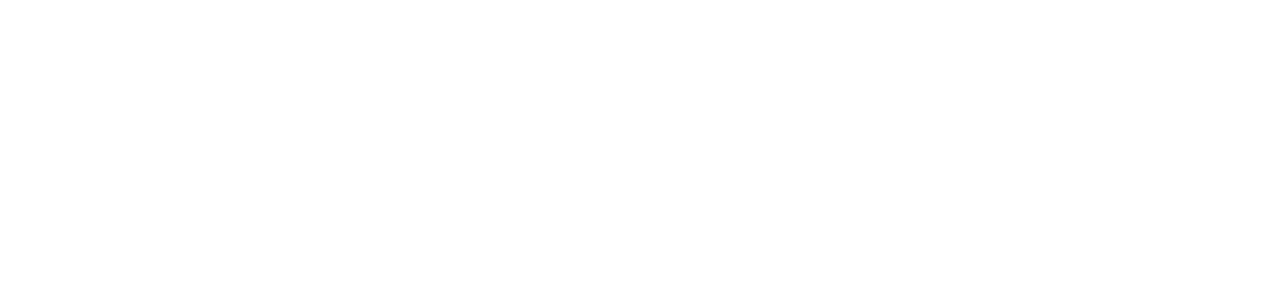
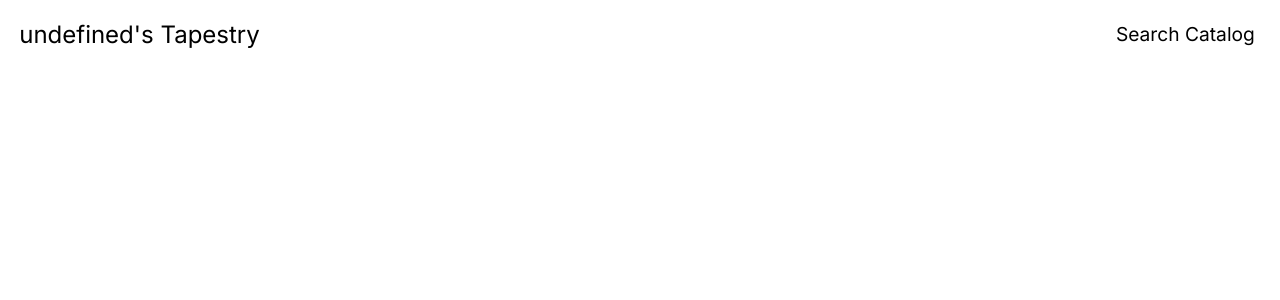
Before and after one commit to tyristhompson/thegreattapestry, a React (Vite) app in the folder Frontend/The-Great-Tapestry/: page /profile in a window 1280 px wide. Before the commit this address had no page. Shown: the top 300 px of the page. Built offline with nearby package versions, Linux system fonts and the light colour scheme.

Commit message:
implement profile rendering on successful login

```diff
--- a/Frontend/The-Great-Tapestry/src/components/App.jsx
+++ b/Frontend/The-Great-Tapestry/src/components/App.jsx
@@ -1,16 +1,27 @@
-import { Routes, Route } from 'react-router';
+import { Routes, Route, useNavigate } from 'react-router';
+import { useState } from 'react';
 import './App.css';
 import HomePage from './Home/Homepage';
 import Login from './Login/Login';
 import Register from './Register/Register';
+import Profile from './Profile/Profile';
 
 function App() {
+  const navigate = useNavigate();
+  const [user, setUser] = useState({});
+
+  function loginUser(user) {
+    setUser(user);
+    navigate("/profile");
+  }
+
   return (
     <>
       <Routes>
         <Route index element={<HomePage />} />
-        <Route path="/login" element={<Login />} />
-        <Route path="/register" element={<Register />} />
+        <Route path="/login" element={<Login loginUser={loginUser}/>} />
+        <Route path="/register" element={<Register loginUser={loginUser}/>} />
+        <Route path="/profile" element={<Profile user={user}/>} />
       </Routes>
     </>
   )
--- a/Frontend/The-Great-Tapestry/src/components/Login/Login.jsx
+++ b/Frontend/The-Great-Tapestry/src/components/Login/Login.jsx
@@ -4,13 +4,12 @@
 import axios from "axios";
 import Form from "./Form";
 
-function Login() {
+function Login(props) {
     const [fetchError, setFetchError] = useState(false);
     const [fetchErrorMessage, setFetchErrorMessage] = useState("")
 
 
     async function findUser(username, password) {
-        // console.log("sending api request to check user credentials...", username, password);
         try {
             const response = await axios.post("http://localhost:3000/login", {
                 username: username,
@@ -18,7 +17,7 @@
             });
 
             const user = response.data.user;
-            console.log("response from api:", user);
+            props.loginUser(user);
 
         } catch (error) {
             const responseError = error.response.data.error;
@@ -39,7 +38,7 @@
             <div className={styles.body}>
                 <img className={styles.profileImg} src="./images/profile-svgrepo-com.svg" alt="" />
                 <Form findUser={findUser} type="login" />
-                <p className={styles.subText}>Don't have an account? <a href="/register">Register here.</a></p>
+                <p className={styles.subText}>{"Don't have an account?"} <a href="/register">Register here.</a></p>
                 {fetchError && <p className={styles.errorMessage}>{fetchErrorMessage}</p>}
             </div>
         </>
--- /dev/null
+++ b/Frontend/The-Great-Tapestry/src/components/Profile/Profile.jsx
@@ -0,0 +1,21 @@
+import styles from "./Profile.module.css";
+import { useState } from "react";
+
+function Profile(props) {
+    const {username} = props.user;
+
+    return (
+        <>
+            <div className={styles.container}>
+                <div className={styles.header}>
+                    <h2>
+                        {username + "'s"} Tapestry
+                    </h2>
+                    <button className={styles.clearButton}><a href="/search">Search Catalog</a></button>
+                </div>
+            </div>
+        </>
+    )
+}
+
+export default Profile;
--- /dev/null
+++ b/Frontend/The-Great-Tapestry/src/components/Profile/Profile.module.css
@@ -0,0 +1,63 @@
+* {
+    font-family: "Inter", sans-serif;
+}
+
+.container {
+    margin: 0;
+    display: flex;
+    flex-direction: column;
+    gap: 10rem;
+}
+
+h2 {
+    font-weight: 400;
+}
+
+.hero {
+    font-weight: 500;
+    margin-bottom: 1rem;
+}
+
+p {
+    font-size: 1.2rem;
+    text-align: start;
+    max-width: 50%;
+}
+
+.header {
+    display: flex;
+    justify-content: space-between;
+    align-items: center;
+    padding: 0 1.2rem;
+}
+
+.clearButton {
+    border: none;
+    background-color: transparent;
+    font-size: 1.2rem;
+}
+
+a {
+    color: inherit;
+    text-decoration: none;
+}
+
+.emptyLibrary {
+    display: flex;
+    flex-direction: column;
+    justify-content: center;
+    align-items: center;
+}
+
+.library {
+    display: grid;
+    grid-template-columns: 20rem 20rem 20rem 20rem;
+    max-width: fit-content;
+    gap: 2rem;
+}
+
+.bookCover {
+    width: 20rem;
+    height: 28rem;
+    border-radius: 1rem;
+}
--- a/Frontend/The-Great-Tapestry/src/components/Register/Register.jsx
+++ b/Frontend/The-Great-Tapestry/src/components/Register/Register.jsx
@@ -4,7 +4,7 @@
 import Form from "../Login/Form";
 import { errorMessages } from "../Utlities";
 
-function Register() {
+function Register(props) {
     const [fetchError, setFetchError] = useState(false);
     const [fetchErrorMessage, setFetchErrorMessage] = useState("")
 
@@ -17,8 +17,7 @@
             });
 
             const user = response.data.user;
-            console.log("response from api:", user);
-
+            props.loginUser(user);
         } catch (error) {
             const responseError = error.response.data.error;
             setFetchError(true);
```
Also changed, not shown: 1 other file (tests, documents, lock files or other folders).
